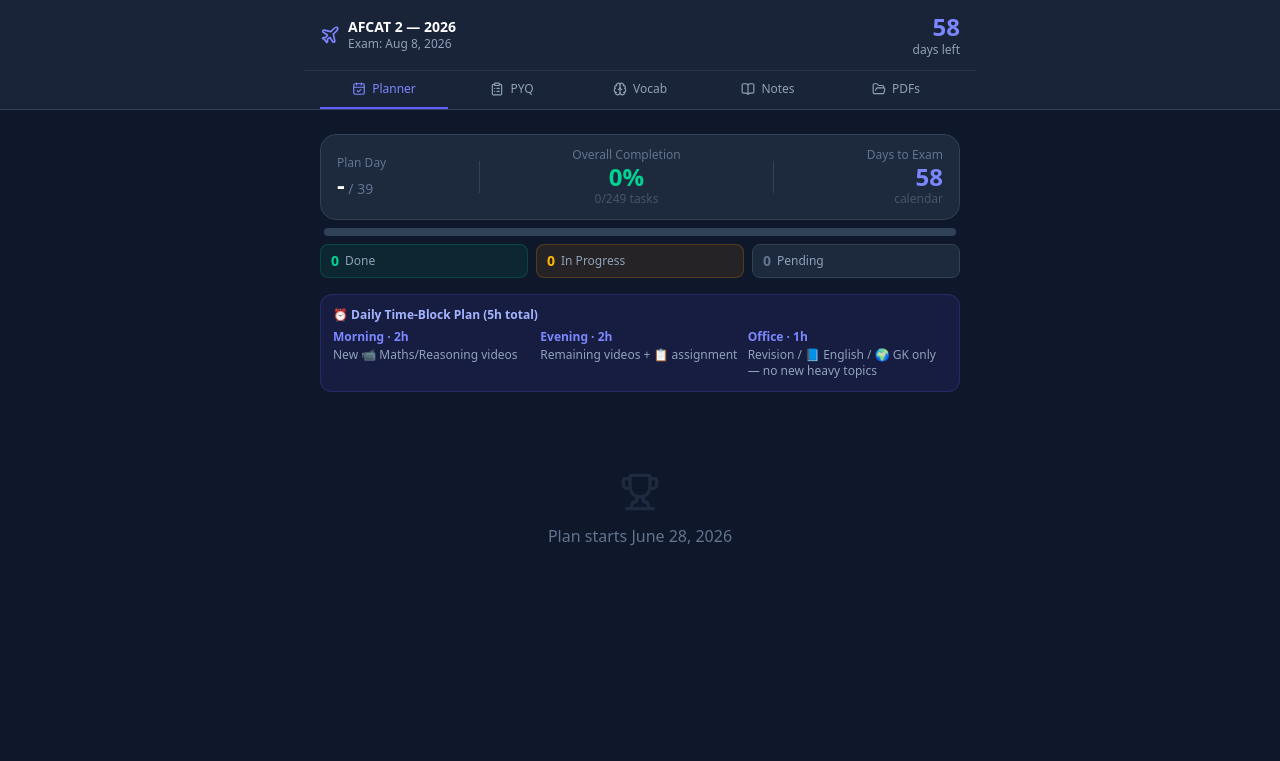
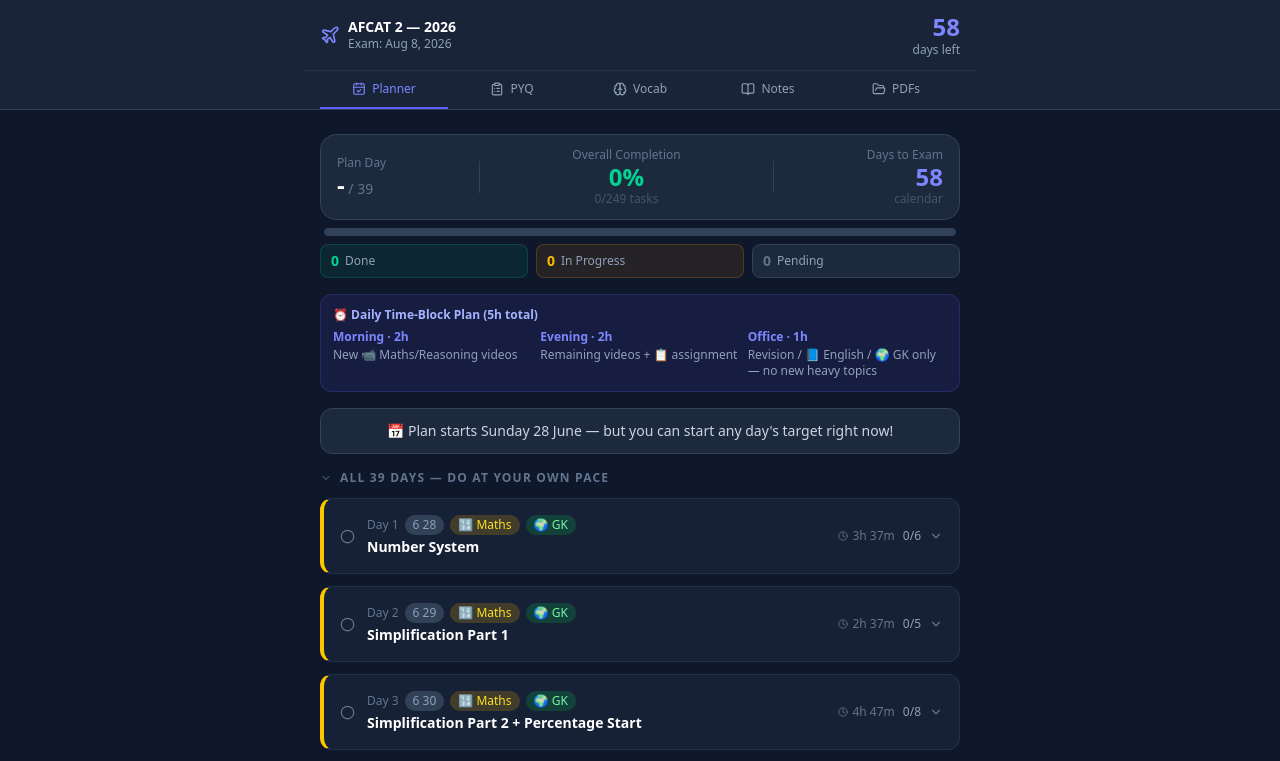
Before and after one commit to kriti-39/AfcatPrep, a React (Vite) app: page / in a window 1280 px wide. Shown: the top 761 px of the page. Built offline with nearby package versions, Linux system fonts and the light colour scheme.

Commit message:
Always show full day schedule — work ahead even before plan starts or after it ends

```diff
--- a/src/components/DailyPlanner.jsx
+++ b/src/components/DailyPlanner.jsx
@@ -1,6 +1,6 @@
 import { useState } from 'react';
 import { CheckCircle2, Circle, AlertTriangle, Calendar, Trophy, Clock, ChevronDown, ChevronUp } from 'lucide-react';
-import { STUDY_PLAN, SUBJECTS, ENGLISH_VIDEOS } from '../data/studyPlan';
+import { STUDY_PLAN, SUBJECTS, ENGLISH_VIDEOS, START_DATE } from '../data/studyPlan';
 import { getDayNumber, getTodayString, formatDate, getDaysUntilExam, totalMins } from '../utils/dateUtils';
 import { useStorage } from '../hooks/useStorage';
 import DailyTimer from './DailyTimer';
@@ -258,9 +258,23 @@
         </div>
       )}
 
-      {todayDayNum >= 1 && todayDayNum <= PLAN_LENGTH ? (
-        <>
-          {/* ── TODAY ── */}
+      {/* Before plan starts: gentle note, but still show all days below */}
+      {todayDayNum < 1 && (
+        <div className="bg-slate-800 border border-slate-700 rounded-xl p-3 mb-4 text-center">
+          <p className="text-sm text-slate-300">📅 Plan starts {formatDate(START_DATE)} — but you can start any day's target right now!</p>
+        </div>
+      )}
+
+      {/* All days complete celebration */}
+      {todayDayNum > PLAN_LENGTH && daysCompleted === PLAN_LENGTH && (
+        <div className="bg-emerald-500/10 border border-emerald-500/30 rounded-xl p-4 mb-4 text-center">
+          <Trophy size={32} className="mx-auto mb-2 text-yellow-400" />
+          <p className="text-white text-lg font-bold">{PLAN_LENGTH} Days Complete! 🎉</p>
+          <p className="text-slate-400 text-sm mt-1">Go crush AFCAT 2!</p>
+        </div>
+      )}
+
+      {/* ── TODAY (only if today falls within plan window) ── */}
       {todayPlan && (() => {
         const doneTasks = new Set(completedTasks[todayPlan.day] || []);
         const dayTotalMins = totalMins(todayPlan.tasks) + 27;
@@ -268,7 +282,7 @@
           + (doneTasks.has('eng') ? 27 : 0);
         return (
           <section className="mb-4">
-                <SectionLabel icon={<Calendar size={12} />} text={formatDate(today)} />
+            <SectionLabel icon={<Calendar size={12} />} text={`Today — ${formatDate(today)}`} />
             <DailyTimer totalMins={dayTotalMins} doneMins={dayDoneMins} dayNum={todayDayNum} />
             {renderDayCard(todayPlan, true, false)}
           </section>
@@ -283,25 +297,12 @@
         </section>
       )}
 
-          {/* ── FULL 50-DAY SCHEDULE ── */}
+      {/* ── FULL SCHEDULE — always visible so you can work ahead ── */}
       <section>
         <SectionLabel icon={<ChevronDown size={12} />} text={`All ${PLAN_LENGTH} Days — do at your own pace`} />
         {STUDY_PLAN.filter(d => d.day !== todayDayNum && !pendingDays.find(p => p.day === d.day))
           .map(d => renderDayCard(d, false, false))}
       </section>
-        </>
-      ) : todayDayNum < 1 ? (
-        <div className="text-center py-16 text-slate-500">
-          <Trophy size={40} className="mx-auto mb-3 opacity-20" />
-          <p>Plan starts June 28, 2026</p>
-        </div>
-      ) : (
-        <div className="text-center py-16">
-          <Trophy size={48} className="mx-auto mb-3 text-yellow-400" />
-          <p className="text-white text-2xl font-bold">{PLAN_LENGTH} Days Complete! 🎉</p>
-          <p className="text-slate-400 mt-2">Go crush AFCAT 2!</p>
-        </div>
-      )}
     </div>
   );
 }
```
Lines whose indentation alone changed are shown as unchanged.
